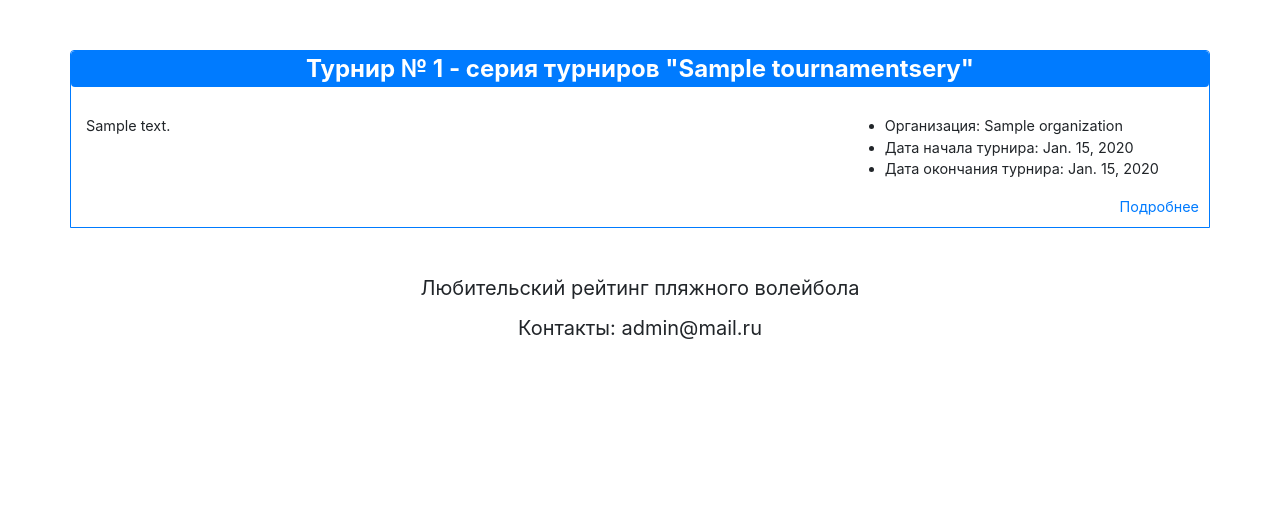
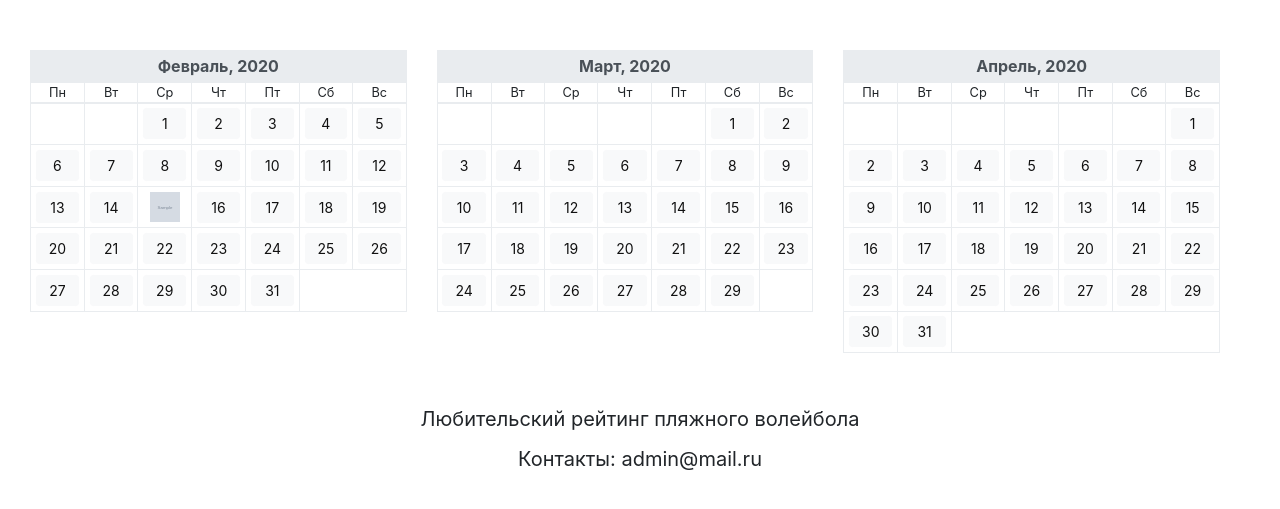
Before and after one commit to medvi/abvrating, a Django app: page /ts/1 in a window 1280 px wide. Shown: the part 56-565 px from the top of the page. Run offline with Django 3.2, Linux system fonts and the light colour scheme; tables that the repository leaves empty hold one stand-in row (values such as "Sample post"); grey boxes marked "Sample" are stand-in pictures; some libraries are stand-ins or nearby versions.

Commit message:
Add access rights, update tournament series detail page

```diff
--- a/abvrating/index/models.py
+++ b/abvrating/index/models.py
@@ -14,7 +14,7 @@ class Participant(models.Model):
 	)
 
 	name = models.CharField(
-		max_length = 30, db_column='Name',
+		max_length=30, db_column='Name',
 		verbose_name='Имя', db_index=True
 	)
 
--- a/abvrating/index/views.py
+++ b/abvrating/index/views.py
@@ -4,6 +4,7 @@ from django.contrib.auth.views import login
 from django.http import HttpResponseRedirect
 from django.core.paginator import Paginator, EmptyPage, PageNotAnInteger
 from django.views.generic.edit import FormView
+from django.contrib.auth.decorators import login_required
 
 from index.forms import *
 from index.models import *
@@ -30,6 +31,7 @@ def tournament_series_list(request):
 	return render(request, 'index/tournament_series_list.html', context)
 
 
+@login_required
 def my_tournament_series_list(request):
 	form = TournamentSeriesForm(
 		request.POST or None,
@@ -76,6 +78,12 @@ def my_tournament_series_list(request):
 
 
 def ts_edit(request, ts_id):
+	org = Organization.objects.get(users=request.user)
+	if not TournamentSeries.objects.filter(
+		organization=org, id=ts_id
+	).exists():
+		return render(request, 'error403.html')
+
 	updated_ts = get_object_or_404(TournamentSeries, id=ts_id)
 
 	form = TournamentSeriesForm(
@@ -116,8 +124,11 @@ def tournament_series_detail(request, tournament_series_id):
 	tournaments_list = \
 		Tournament.objects.filter(tournament_series_id=tournament_series_id)
 
+	sort_tournaments_list = \
+		tournaments_list.extra(order_by=['tournament_start_date'])
+
 	context = {
-		'tournaments': tournaments_list,
+		'tournaments': sort_tournaments_list,
 	}
 	return render(request, 'index/tournament_series_detail.html', context)
 
--- a/abvrating/templates/index/tournament_series_detail.html
+++ b/abvrating/templates/index/tournament_series_detail.html
@@ -7,6 +7,18 @@
 
 {% block content %}
 <div class="col-md-12" style="margin: 50px 0px 0px 0px; display: -webkit-box; display: -webkit-flex; display: -ms-flexbox; display: flex;">
+	<div class="row col-md-12">
+	{% with tdt=tournaments.0.tournament_start_date %}
+	{% with month=tdt|date:"m" year=tdt|date:"Y" %}
+		{% include './ts_detail_calendar.html' with month=month|add:"0" year=year %}
+		{% include './ts_detail_calendar.html' with month=month|add:"1" year=year %}
+		{% include './ts_detail_calendar.html' with month=month|add:"2" year=year %}
+	{% endwith %}
+	{% endwith %}
+	</div>
+</div>
+
+<!--<div class="col-md-12" style="margin: 50px 0px 0px 0px; display: -webkit-box; display: -webkit-flex; display: -ms-flexbox; display: flex;">
 	<div class="col-md-12">
 		{% for t in tournaments %}
 			<div class="container border border-primary rounded-top"
@@ -54,5 +66,5 @@
 			</div>
 		{% endfor %}
 	</div>
-</div>
+</div>-->
 {% endblock %}
--- a/abvrating/templates/index/ts_card.html
+++ b/abvrating/templates/index/ts_card.html
@@ -72,6 +72,7 @@
 			</a>
 		</div>
 		<div class="col-2" style="padding: 2px">
+		{% if dict.type == "created" %}
 			<span>
 				<a class="btn btn-link btn-sm"
 				   href="{% url 'ts_edit' ts_id=ts.id %}"
@@ -80,14 +81,17 @@
 					<i class="fa fa-cogs"></i>
 				</a>
 			</span>
+		{% endif %}
 		</div>
 		<div class="col-2 offset-4" style="padding: 2px">
+		{% if dict.type == "created" %}
 			<button type="button" class="btn btn-link btn-sm"
 					data-toggle="tooltip" data-placement="bottom"
 					title="Удалить">
 					<i class="fa fa-trash" data-toggle="modal"
 					   data-target="#are_you_sure_modal_{{ ts.id }}"></i>
 			</button>
+		{% endif %}
 		</div>
 	</div>
 	<div class="modal fade" id="are_you_sure_modal_{{ ts.id }}"
--- /dev/null
+++ b/abvrating/templates/index/ts_detail_calendar.html
@@ -0,0 +1,109 @@
+<div class="col-4">
+	<table class="table table-bordered table-sm" id="calendar_{{ month }}{{ year }}">
+		<thead class="thead-light">
+			<tr>
+				<th scope="col" colspan="7" class="text-center"
+					id="th_{{ month }}{{ year }}">
+					<script>
+						var months = [
+							"Январь", "Февраль",
+							"Март", "Апрель",
+							"Май", "Июнь",
+							"Июль", "Август",
+							"Сентябрь", "Октябрь",
+							"Ноябрь", "Декабрь"
+						]
+						var id = "th_{{ month }}{{ year }}";
+						document.getElementById(id).innerHTML =
+							months[{{ month }}] + ", {{ year }}";
+					</script>
+				</th>
+			</tr>
+			<tr>
+				<td scope="col" style="padding:2px;" class="text-center">
+					<small>Пн</small>
+				</td>
+				<td scope="col" style="padding:2px;" class="text-center">
+					<small>Вт</small>
+				</td>
+				<td scope="col" style="padding:2px;" class="text-center">
+					<small>Ср</small>
+				</td>
+				<td scope="col" style="padding:2px;" class="text-center">
+					<small>Чт</small>
+				</td>
+				<td scope="col" style="padding:2px;" class="text-center">
+					<small>Пт</small>
+				</td>
+				<td scope="col" style="padding:2px;" class="text-center">
+					<small>Сб</small>
+				</td>
+				<td scope="col" style="padding:2px;" class="text-center">
+					<small>Вс</small>
+				</td>
+			</tr>
+		</thead>
+		<tbody>
+		</tbody>
+	</table>
+	<script>
+		// создается календарь (ячейки таблицы)
+		var day_of_week = new Date("{{ year }}-{{ month }}-1")
+			.getDay() - 1; // 0 - Sunday, 1 - Monday, ...
+		day_of_week = (day_of_week + 7) % 7;
+
+		var days_in_month = new Date({{ year }}, {{ month }}, 0).getDate();
+		var calendar_table = $("#calendar_{{ month }}{{ year }} > tbody");
+
+		var days = 0;
+		for (var week = 0; week < 6; week++) {
+			var tr = document.createElement("tr");
+
+			for (var day = 0; day < day_of_week; day++) {
+				var td = document.createElement("td");
+				tr.append(td);
+			}
+
+			for (var day = day_of_week; day < 7; day++) {
+				if (days < days_in_month) {
+					var td = document.createElement("td");
+					td.classList.add("text-center");
+					td.id = "day_" + (days+1).toString() +
+							 ({{ month }}).toString() +
+							 ({{ year }}).toString();
+
+					var btn = document.createElement("button");
+					btn.classList.add("col-12");
+					btn.classList.add("text-center");
+					btn.classList.add("btn");
+					btn.classList.add("btn-sm");
+					btn.classList.add("btn-light");
+					btn.textContent = days+1;
+					td.append(btn);
+					tr.append(td);
+					days++;
+				}
+			}
+
+			day_of_week = 0;
+			calendar_table.append(tr);
+		}
+
+		// добавляются изображения турниров на календарь
+		var img = document.createElement("img");
+		img.style.width = "30px";
+		img.style.height = "30px";
+
+	{% for t in tournaments %}
+	{% with t_date=t.tournament_start_date %}
+		var clone_img = img.cloneNode(true);
+		clone_img.src = "{{ t.icon.url }}";
+		var td_id = "#day_" + {{ t_date|date:"d" }} +
+					{{ t_date|date:"m" }} +
+					{{ t_date|date:"Y" }}
+		$(td_id + " > *").remove();
+		$(td_id).append(clone_img);
+	{% endwith %}
+	{% endfor %}
+	</script>
+</div>
```
Also changed, not shown: abvrating/templates/error403.html (added, +16 -0 lines), abvrating/templates/error404.html (added, +16 -0 lines), abvrating/templates/index/my_tournament_series_list.html (+6 -2 lines), abvrating/templates/registration/login.html (+12 -8 lines), abvrating/media/uploads/image3_nDr7ZG6.jpg (added).
